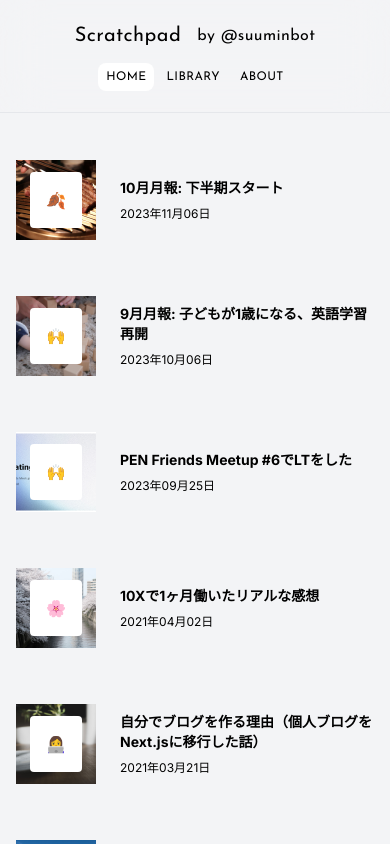
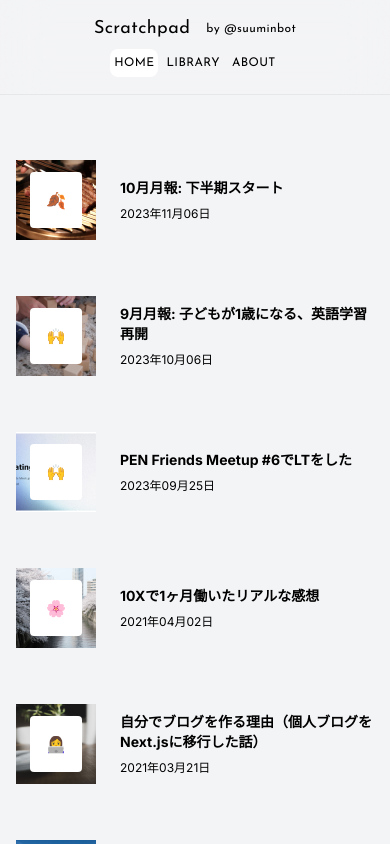
Before and after one commit to suuminbot/sumirehibiyacom, a Next.js app: page / in a window 390 px wide. Shown: the top 844 px of the page. Built offline with nearby package versions, Linux system fonts and the light colour scheme; what tailwindcss-fluid-type would draw is missing.

Commit message:
update style

```diff
--- a/app/components/header.tsx
+++ b/app/components/header.tsx
@@ -30,20 +30,20 @@ const Header: React.FC = () => {
         justify-center
         flex-col
         items-center
-        p-6
+        p-5
 
         // tablet以上でのスタイル
         md:flex-row
         md:justify-between
         md:p-10"
     >
-      <div className="flex items-center mb-4 md:mb-0">
-        <h1 className="text-xl !leading-none">
+      <div className="flex items-center mb-3 md:mb-0">
+        <h1 className="text-lg md:text-xl !leading-none">
           <Link href="/" className="hover:no-underline mr-4">
             Scratchpad
           </Link>
         </h1>
-        <p>by @suuminbot</p>
+        <p className="text-xs">by @suuminbot</p>
       </div>
       <div>
         <MenuLink href="/" label="HOME" currentPath={currentPath} />
--- a/app/components/headerMenuLink.tsx
+++ b/app/components/headerMenuLink.tsx
@@ -10,7 +10,7 @@ type MenuLinkProps = {
 const MenuLink: React.FC<MenuLinkProps> = ({ href, label, currentPath }) => (
   <Link
     href={href}
-    className={`text-xs p-2 mx-0.5 !leading-none hover:no-underline ${
+    className={`text-xs px-1 py-2 md:p-2 mx-0.5 !leading-none hover:no-underline ${
       currentPath === href ? 'bg-white rounded-lg ' : ''
     }`}
   >
```
